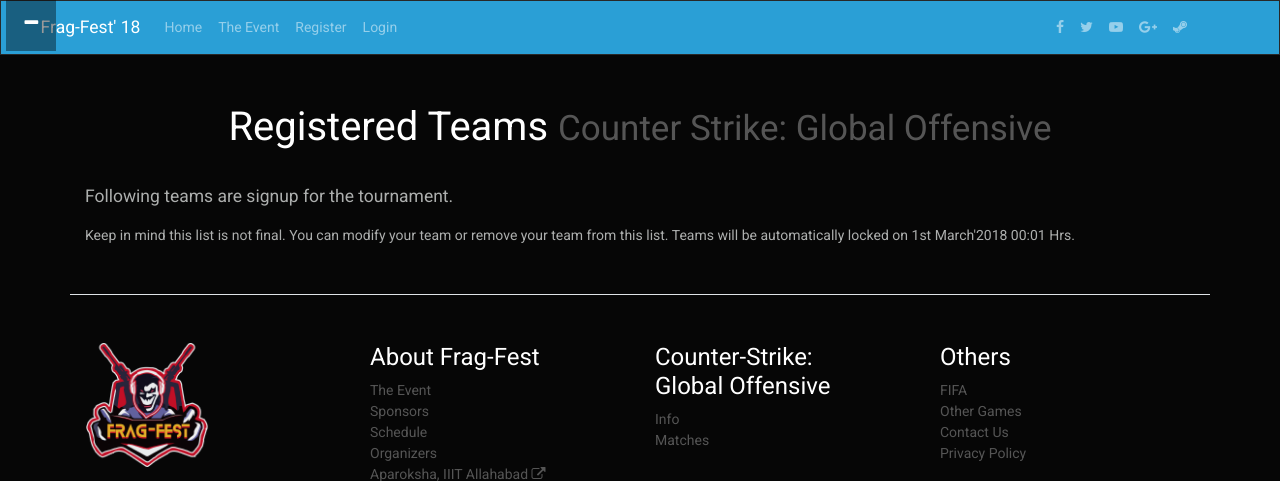
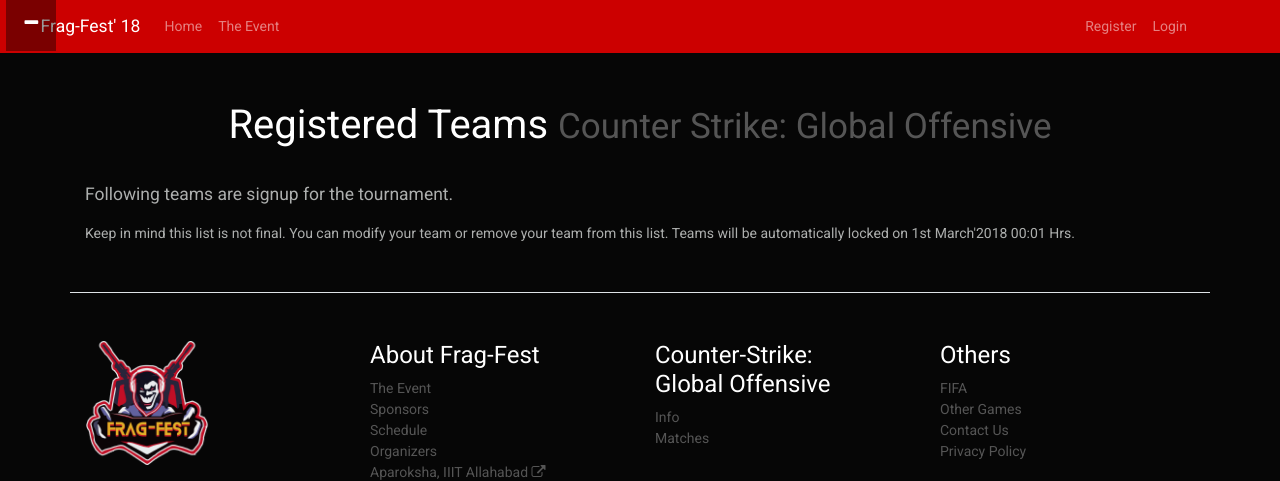
Before and after one commit to teraflik/frag-fest-platform, a Django app: page /teams in a window 1280 px wide. Shown: the top 481 px of the page. Run offline with Django 3.2, Linux system fonts and the light colour scheme; data that the repository does not hold is empty; some libraries are stand-ins or nearby versions.

Commit message:
Fixed social links

```diff
--- a/portal/templates/portal/nav.html
+++ b/portal/templates/portal/nav.html
@@ -1,4 +1,4 @@
-<nav class="navbar navbar-expand-lg navbar-dark bg-primary">
+<nav class="navbar navbar-expand-lg navbar-dark bg-danger">
 	<div class="container">
 		<div class="navbar-header">
 			<a class="nav-btn btn-dark btn-lg accordion-toggle pull-left" title="Follow Us" role="tab" id="social-collapse" data-toggle="collapse" data-parent="#accordion" data-target="#collapseOne" aria-expanded="true" aria-controls="collapseOne"></a>
@@ -17,18 +17,17 @@
 				<li class="nav-item">
 					<a class="nav-link" href="{% url 'portal:event' %}">The Event</a>
 				</li>
-
 				{% comment %} <li class="nav-item">
 					<a class="nav-link" href="{% url 'portal:team_list' %}">Registered Teams</a>
 				</li>
 				<li class="nav-item">
 					<a class="nav-link" href="{% url 'portal:dashboard' %}">Team Dashboard</a>
 				</li> {% endcomment %}
+			</ul>
+			<ul class="navbar-nav ml-auto">
 				{% if user.is_authenticated %}
 				<li class="nav-item">
-					<a class="nav-link" href="{% url 'portal:profile'  %}">
-						{% if user.profile.username %}{{ user.profile.username }} {% else %} Profile {% endif %}
-					</a>
+					<a class="nav-link" href="{% url 'portal:profile'  %}">Profile</a>
 				</li>
 				<li class="nav-item">
 					<a class="nav-link" href="{% url 'portal:logout' %}">Logout</a>
@@ -42,26 +41,18 @@
 				</li>
 				{% endif %}
 			</ul>
-				<ul class="navbar-nav ml-auto">
-					<li class="nav-item"><a class="nav-link" target="blank" href="https://www.facebook.com/FragFestIIITA/"><i class="fa fa-facebook"></i></a></li>
-					<li class="nav-item"><a class="nav-link" target="blank" href="https://twitter.com/FragFestIIITA/"><i class="fa fa-twitter"></i></a></li>
-					<li class="nav-item"><a class="nav-link" target="blank" href="https://www.youtube.com/channel/UCsuoNyw1L8W58mXAsXZ90ZA?"><i class="fa fa-youtube-play"></i></a></li>
-					<li class="nav-item"><a class="nav-link" target="blank" href="https://plus.google.com/+FragFest"><i class="fa fa-google-plus"></i></a></li>
-					<li class="nav-item"><a class="nav-link" target="blank" href="https://steamcommunity.com/groups/Frag-Fest"><i class="fa fa-steam"></i></a></li>
-			</ul>
 		</div>
 	</div>
 </nav>
 <aside id="accordion" class="social text-vertical-center">
 	<div class="accordion-social">
 		<ul class="panel-collapse collapse in nav nav-stacked" role="tabpanel" aria-labelledby="social-collapse" id="collapseOne">
-			<li><a href="https://www.facebook.com/soldierupdesigns" target="_blank"><i class="fa fa-lg fa-facebook"></i></a></li>
-			<li><a href="https://twitter.com/soldierupdesign" target="_blank"><i class="fa fa-lg fa-twitter"></i></a></li>
-			<li><a href="https://www.plus.google.com/+soldierupdesigns" target="_blank"><i class="fa fa-lg fa-google-plus"></i></a></li>
-			<li><a href="https://github.com/blayderunner123" target="_blank"><i class="fa fa-lg fa-github"></i></a></li>
-			<li><a href="https://linkedin.com/in/blayderunner123" target="_blank"><i class="fa fa-lg fa-linkedin"></i></a></li>
-			<li><a href="skype:live:soldierupdesigns?call"><i class="fa fa-lg fa-skype" target="_blank"></i></a></li>
-			<li><a href="http://stackexchange.com/users/4992378/blayderunner123" target="_blank"><i class="fa fa-lg fa-stack-exchange"></i></a></li>
+			<li><a href="https://www.facebook.com/FragFestIIITA/" target="_blank"><i class="fa fa-lg fa-facebook"></i></a></li>
+			<li><a href="https://twitter.com/FragFestIIITA/" target="_blank"><i class="fa fa-lg fa-twitter"></i></a></li>
+			<li><a href="https://www.youtube.com/channel/UCsuoNyw1L8W58mXAsXZ90ZA?" target="_blank"><i class="fa fa-lg fa-youtube-play"></i></a></li>
+			<li><a href="https://plus.google.com/+FragFest" target="_blank"><i class="fa fa-lg fa-google-plus"></i></a></li>
+			<li><a href="https://www.twitch.tv/fragfestiiita//" target="_blank"><i class="fa fa-lg fa-twitch"></i></a></li>
+			<li><a href="https://steamcommunity.com/groups/Frag-Fest" target="_blank"><i class="fa fa-lg fa-steam"></i></a></li>
 		</ul>
 	</div>
 </aside>
```
Also changed, not shown: portal/static/portal/css/style2.css (+9 -27 lines).
